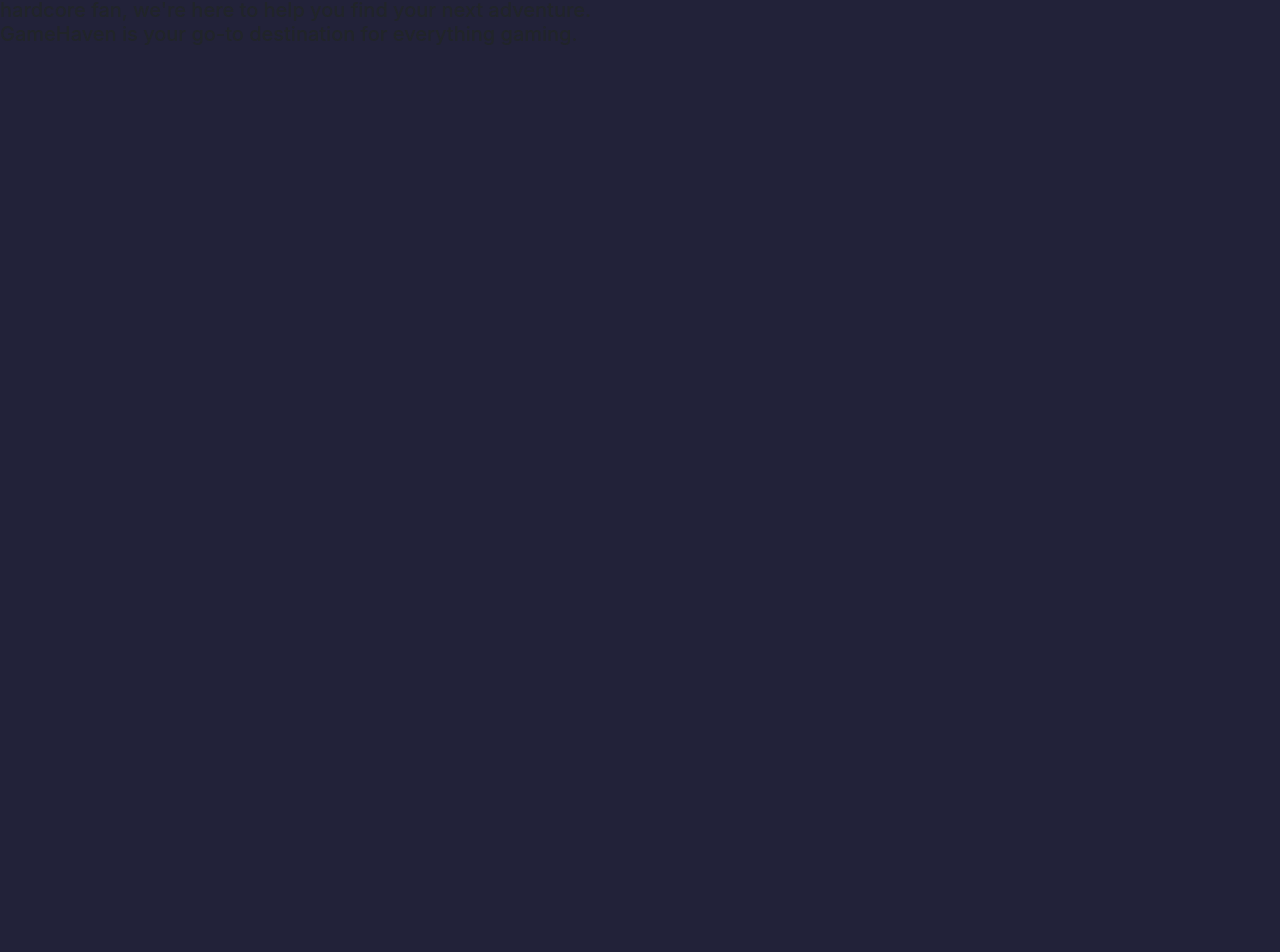
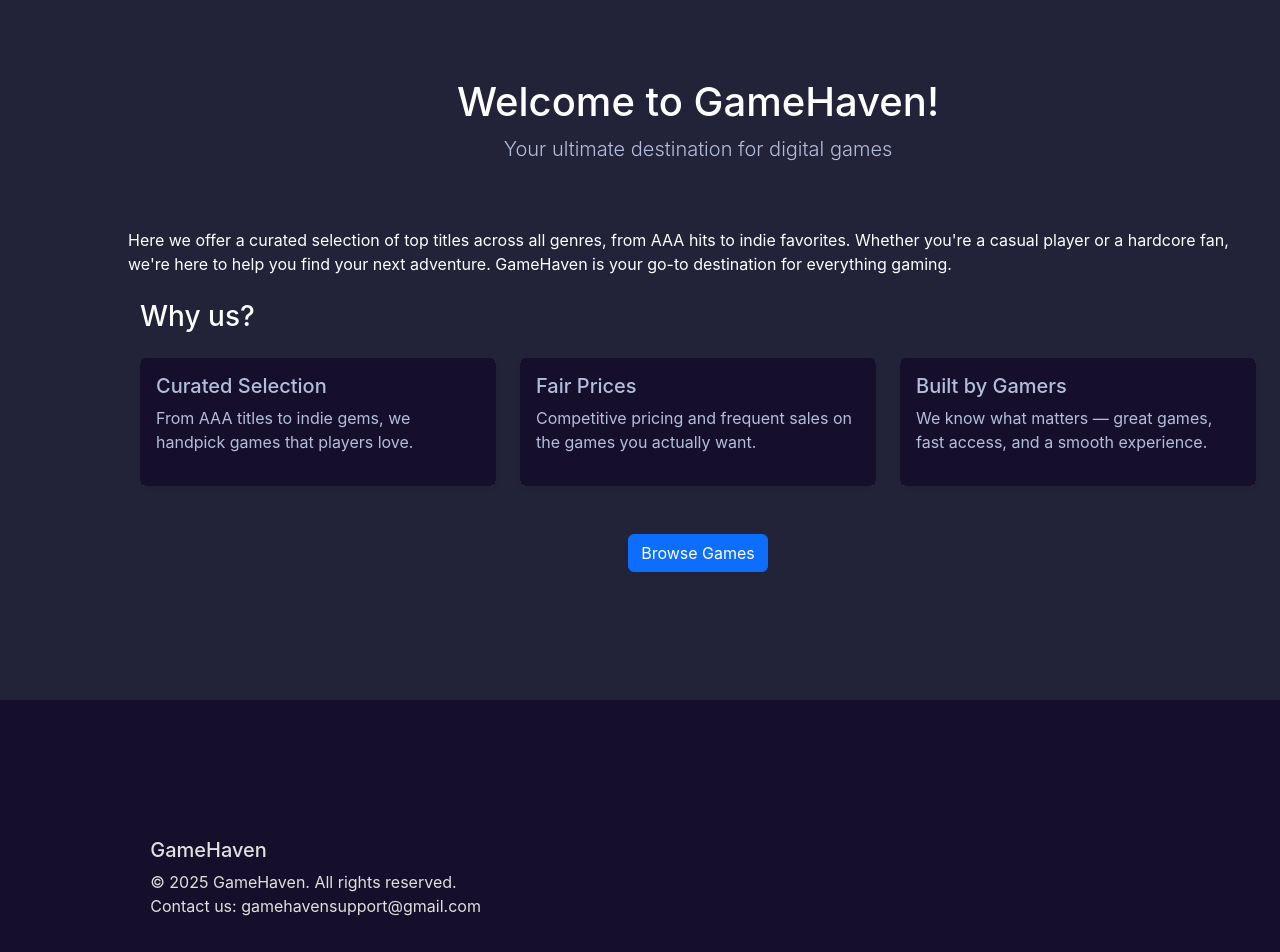
Before and after one commit to 11bellawu11/SEG3125-ecommerce, a React (Create React App) app in the folder seg3125-ecommerce/: page /#/about-us in a window 1280 px wide. Shown: the part 132-1084 px from the top of the page. Before the commit the page ends 800 px from the top, so only its background shows below. Built offline with nearby package versions, Linux system fonts and the light colour scheme; the HTML template or start-up script is replaced by a standard one.

Commit message:
about us page, changed names

```diff
--- a/seg3125-ecommerce/src/App.js
+++ b/seg3125-ecommerce/src/App.js
@@ -8,6 +8,7 @@ import AboutUs from './pages/aboutUs';
 import { CartProvider } from './components/cartupdates';
 import React, { useState } from 'react';
 import Review from './pages/review';
+import Footer from "./components/Footer";
 
 
 function App() {
@@ -41,7 +42,9 @@ function App() {
           <Route path="/survey" element={<Review />} />
         </Routes>
       </Router>
+      <Footer />
     </CartProvider>
+
   );
 }
 
--- /dev/null
+++ b/seg3125-ecommerce/src/components/Footer.css
@@ -0,0 +1,7 @@
+.footer{
+    background-color: #150f2b;
+    padding: 1%;
+    height: auto;
+    justify-content: space-between;
+    color: #E0E0E0;
+}
--- /dev/null
+++ b/seg3125-ecommerce/src/components/Footer.js
@@ -0,0 +1,29 @@
+import Row from 'react-bootstrap/Row';
+import Col from 'react-bootstrap/Col';
+import Container from "react-bootstrap/Container";
+import React, { useState } from 'react';
+import "./Footer.css";
+import { Route } from 'react-router-dom';
+import { Link } from 'react-router-dom';
+import CartAndPayment from '../pages/cartandpayment';
+
+export default function Footer() {
+  return (
+    <footer className="footer">
+      <Container>
+        <Row>
+          <Col md={6}>
+            <h5>GameHaven</h5>
+            <p className="mb-0">
+              &copy; 2025 GameHaven. All rights reserved.
+            </p>
+            <p>
+                Contact us:
+                gamehavensupport@gmail.com
+            </p>
+          </Col>
+        </Row>
+      </Container>
+    </footer>
+  );
+}
--- a/seg3125-ecommerce/src/components/Header.js
+++ b/seg3125-ecommerce/src/components/Header.js
@@ -41,7 +41,7 @@ const Header = ({ searchTerm, setSearchTerm, selectedGenres, toggleGenre }) => {
           </div>
         </div>
         <div className="col2">
-          <Link to="/" className="logo">Buy Games</Link>
+          <Link to="/" className="logo">GameHaven</Link>
         </div>
         <div className="col3">
           <div className="search-and-cart">
--- a/seg3125-ecommerce/src/pages/aboutUs.css
+++ b/seg3125-ecommerce/src/pages/aboutUs.css
@@ -0,0 +1,17 @@
+.body{
+    color: white;
+    display: flex;
+    flex-direction: column;
+    align-items: center;
+
+}
+
+.card-body{
+    background-color: #150f2b;
+    border-radius: 5px;
+    color: rgb(181, 189, 221);
+}
+
+.lead{
+    color: rgb(181, 189, 221);
+}
--- a/seg3125-ecommerce/src/pages/aboutUs.js
+++ b/seg3125-ecommerce/src/pages/aboutUs.js
@@ -1,14 +1,72 @@
 import React from "react";
+import { Container, Row, Col, Card, Button } from "react-bootstrap";
+import "./aboutUs.css"
 
-function AboutUs() {
+export default function AboutUs() {
+  return (
+    <Container className="body">
+      {/* Header */}
+      <Row className="mb-5 text-center">
+        <Col>
+          <h1>Welcome to GameHaven!</h1>
+          <p className="lead">
+            Your ultimate destination for digital games
+          </p>
+        </Col>
+      </Row>
 
-  return (
-    <div style={{width:"50%"}}>
-        <h5>
-        We offer a curated selection of top titles across all genres, from AAA hits to indie favorites. Whether you're a casual player or a hardcore fan, we're here to help you find your next adventure. GameHaven is your go-to destination for everything gaming.
-        </h5>
-    </div>
+      {/* Our Story */}
+      <Row className="mb-4">
+        Here we offer a curated selection of top titles across all genres, from AAA hits to indie favorites. Whether you're a casual player or a hardcore fan, we're here to help you find your next adventure. GameHaven is your go-to destination for everything gaming.
+
+      </Row>
+
+      {/* Why Shop With Us */}
+      <Row className="mb-5">
+        <Col>
+          <h3 className="mb-4">Why us?</h3>
+          <Row>
+            <Col md={4}>
+              <Card className="mb-3 h-100 shadow-sm" style={{border:"none"}}>
+                <Card.Body>
+                  <Card.Title>Curated Selection</Card.Title>
+                  <Card.Text>
+                    From AAA titles to indie gems, we handpick games that players love.
+                  </Card.Text>
+                </Card.Body>
+              </Card>
+            </Col>
+            <Col md={4}>
+              <Card className="mb-3 h-100 shadow-sm" style={{border:"none"}}>
+                <Card.Body>
+                  <Card.Title>Fair Prices</Card.Title>
+                  <Card.Text>
+                    Competitive pricing and frequent sales on the games you actually want.
+                  </Card.Text>
+                </Card.Body>
+              </Card>
+            </Col>
+            <Col md={4}>
+              <Card className="mb-3 h-100 shadow-sm" style={{border:"none"}}>
+                <Card.Body>
+                  <Card.Title>Built by Gamers</Card.Title>
+                  <Card.Text>
+                    We know what matters — great games, fast access, and a smooth experience.
+                  </Card.Text>
+                </Card.Body>
+              </Card>
+            </Col>
+          </Row>
+        </Col>
+      </Row>
+
+      <Row className="text-center">
+            <Col>
+            <Button variant="primary" href="/">
+                Browse Games
+            </Button>
+            </Col>
+      </Row>
+    </Container>
   );
-};
-
-export default AboutUs;
+}
--- a/seg3125-ecommerce/src/pages/cartandpayment.css
+++ b/seg3125-ecommerce/src/pages/cartandpayment.css
@@ -1,27 +1,5 @@
 .cart-card{
     background-color: #150f2b;
-}
-
-.keepShoppingBtn{
-    padding: 5%;
-    font-size: 1rem;
-    text-decoration: none;
-    width: auto;
-    border-radius: 5px;
-    border: none;
-    color: white;
-    background-color: #3F8CFF;
-}
-
-.placeOrderBtn{
-    padding: 5%;
-    font-size: 1rem;
-    text-decoration: none;
-    width: auto;
-    border-radius: 5px;
-    border: none;
-    color: white;
-    background-color: #3F8CFF;
 }
 
 .form{
```
